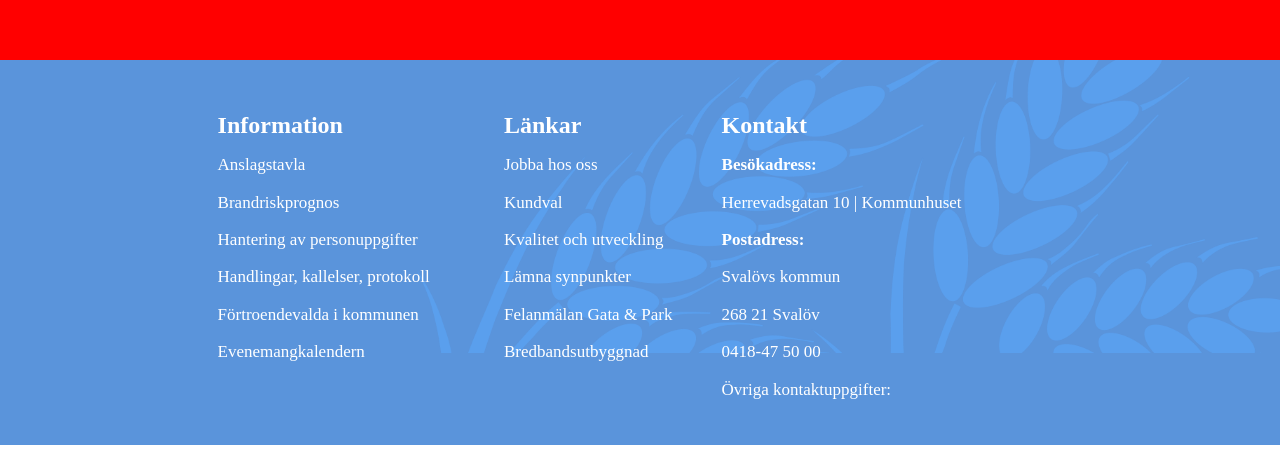
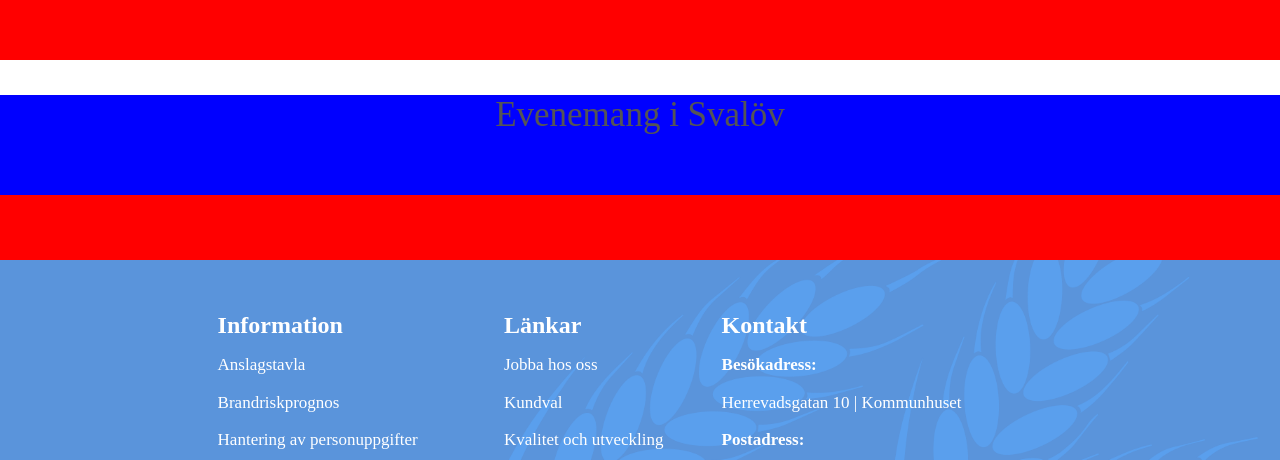
Before and after one commit to fluffyshark/kommun, a React (Create React App) app: page / in a window 1280 px wide. Shown: the part 1310-1770 px from the top of the page. Built offline with nearby package versions, Linux system fonts and the light colour scheme.

Commit message:
Starting on events

```diff
--- a/src/App.js
+++ b/src/App.js
@@ -2,8 +2,9 @@ import React from 'react';
 import BackgroundVideo from './BackgroundVideo';
 import Header from './Header';
 import BigTopic from './BigTopic';
-import Footer from './Footer.js';
-import Searchbar from './Searchbar.js';
+import Footer from './Footer';
+import Searchbar from './Searchbar';
+import Events from './Events'
 
 
 
@@ -32,6 +33,7 @@ class App extends React.Component {
           <Header />
           <Searchbar searchBase={searchBase}/>
           <BigTopic />
+          <Events />
           <Footer />
       </div>
     );
--- a/src/BigTopic.js
+++ b/src/BigTopic.js
@@ -9,7 +9,7 @@ class BigTopic extends React.Component {
   render(){
     return(
       <div className="bigtopic_text" >
-        Hello
+        Nyheter
       </div>
 
     );
--- /dev/null
+++ b/src/Events.js
@@ -0,0 +1,17 @@
+import React from 'react';
+import './css/events.css';
+
+class Events extends React.Component {
+  render() {
+    return(
+      <div className="events_container">
+        <div className="events_top_section">
+          <p className="events_title">Evenemang i Svalöv</p>
+        </div>
+        <div className="events_bottom_section"></div>
+      </div>
+    );
+  }
+}
+
+export default Events;
--- /dev/null
+++ b/src/css/events.css
@@ -0,0 +1,25 @@
+.events_container {
+  height:200px;
+  width:100%;
+  float:left;
+}
+
+.events_top_section{
+  width:100%;
+  height:100px;
+  background:blue;
+}
+
+.events_title{
+  font-family: 'AvenirNext-medium';
+  color:#555555;
+  font-size: 35px;
+  text-align: center;
+  width:100%;
+}
+
+.events_bottom_section{
+  width:100%;
+  height:100px;
+  background:red;
+}
```
Also changed, not shown: src/css/searchbar.css (line endings or trailing spaces).
